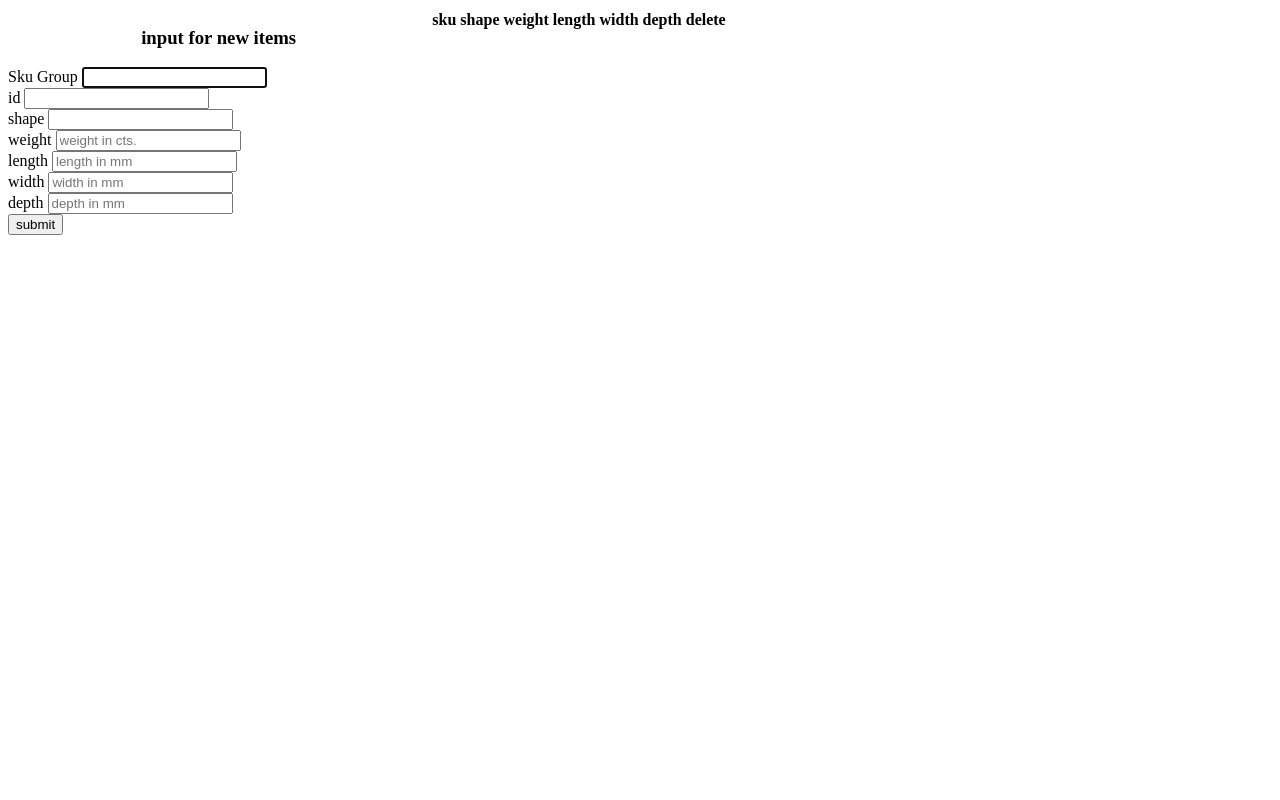
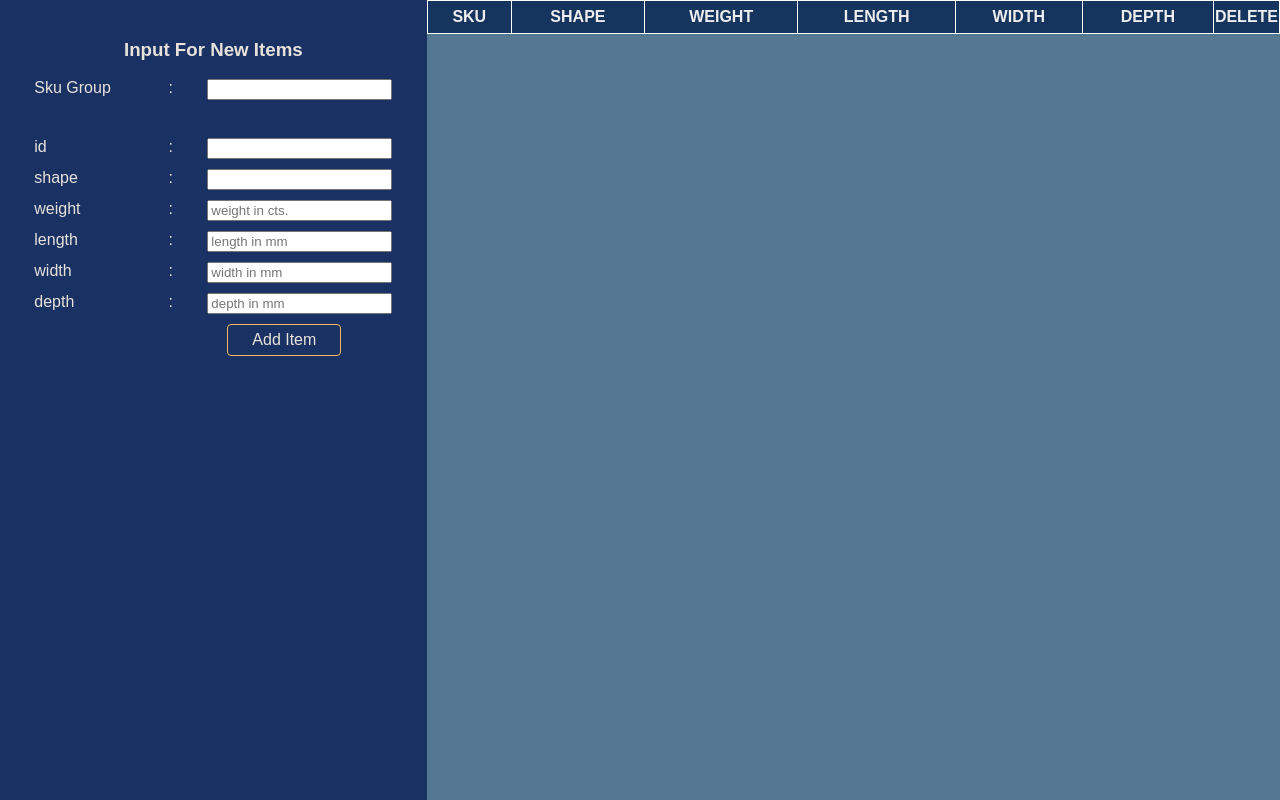
Before and after one commit to Sagetrash/tgnj-app, a Flask app: page / in a window 1280 px wide. Run offline with Flask 3, Linux system fonts and the light colour scheme; lists and menus that the app fills with data are empty.

Commit message:
GUI Improvements

```diff
--- a/src/tgnj_app/gui/static/script.js
+++ b/src/tgnj_app/gui/static/script.js
@@ -51,7 +51,7 @@ async function loadItemsByGroup(sku_group) {
     setItemId(data);
     document.getElementById("shape").value =
       `${data[data.length - 1].shape.charAt(0).toUpperCase() + data[data.length - 1].shape.slice(1)}`;
-    console.log("data sent!");
+    scrollToEnd();
   } catch (error) {
     console.error("error loading items: ", error);
   }
@@ -61,24 +61,32 @@ async function renderTable(data) {
   const tbody = document.getElementById("display-table-body");
   tbody.innerHTML = "";
   if (!data || data.length === 0) {
-    tbody.innerHTML =
-      "<tr><td colspan = '5' style = 'text-align:center;'>No items found in this group.</td></tr>";
+    tbody.innerHTML = `<tr class = "table-row" style=""= ><td colspan = '7' style = 'text-align:center;'>No items found in this group.</td></tr>`;
     return;
   }
+  counter = 0;
   data.forEach((item) => {
+    counter++;
     const row = document.createElement("tr");
     const formattedId = String(item.sku_id).padStart(3, "0");
     row.classList.add("table-row");
+    if (counter == data.length) {
+      row.id = "last-row";
+    }
+    if (counter % 2 === 0) {
+      row.classList.add("alt-row");
+    }
     row.innerHTML = `
     <td>${item.sku_group}-${formattedId}</td>
     <td contenteditable="true" onblur="editItem('${item.sku_group}',${item.sku_id},'shape',this.innerText)">${item.shape}</td>
-    <td contenteditable="true" onblur="editItem('${item.sku_group}',${item.sku_id},'weight',this.innerText)">${item.weight.toFixed(2)}</td>
+    <td contenteditable="true" onblur="editItem('${item.sku_group}',${item.sku_id},'weight',this.innerText)">${item.weight}</td>
     <td contenteditable="true" onblur="editItem('${item.sku_group}',${item.sku_id},'length',this.innerText)">${item.length}</td>
     <td contenteditable="true" onblur="editItem('${item.sku_group}',${item.sku_id},'width',this.innerText)">${item.width}</td>
     <td contenteditable="true" onblur="editItem('${item.sku_group}',${item.sku_id},'depth',this.innerText)">${item.depth}</td>
-    <td onclick = "event.stopPropagation();"><button onclick="deleteItem('${item.sku_group}',${item.sku_id})">❌</button></td>
+    <td class="deleteCol" onclick = "event.stopPropagation();"><span class="delete-button" onclick="deleteItem('${item.sku_group}',${item.sku_id})"><svg xmlns="http://www.w3.org/2000/svg" width="20" height="20" viewBox="0 0 24 24" fill="#" class="delete-icon">
+    <path d="M6 19c0 1.1.9 2 2 2h8c1.1 0 2-.9 2-2V7H6v12zM19 4h-3.5l-1-1h-5l-1 1H5v2h14V4z"/>
+  </svg></span></td>
     `;
-
     tbody.appendChild(row);
   });
 }
@@ -122,16 +130,16 @@ async function deleteItem(sku_group, sku_id) {
 }
 
 async function handleFormSubmit() {
-  console.log("pressed submit");
   const payload = {
     sku_group: document.getElementById("sku_group").value,
     sku_id: parseInt(document.getElementById("item_id").value),
     shape: document.getElementById("shape").value.toLowerCase(),
-    weight: parseFloat(document.getElementById("weight").value).toFixed(2),
+    weight: parseFloat(document.getElementById("weight").value),
     length: parseInt(document.getElementById("length").value),
     width: parseInt(document.getElementById("width").value),
     depth: parseInt(document.getElementById("depth").value),
   };
+
   for (const key in payload) {
     if (Object.hasOwnProperty.call(payload, key)) {
       if (!payload[key] || payload[key].length === 0) {
@@ -157,6 +165,11 @@ async function handleFormSubmit() {
   item_id.value = String(Number(item_id.value) + 1);
 }
 
+function scrollToEnd() {
+  const row = document.getElementById("last-row");
+  if (row) row.scrollIntoView({ behaviour: "smoot", block: "end" });
+}
+
 window.onload = () => {
   setupKeyboardNavigation();
   group = document.getElementById("sku_group").value;
--- a/src/tgnj_app/gui/static/style.css
+++ b/src/tgnj_app/gui/static/style.css
@@ -1,29 +1,182 @@
 body {
-  display: grid;
-  grid-template-columns: 2fr 4fr;
+  height: 100%;
+  margin: 0px;
+  background-color: #090443;
+  font-family: Arial, Helvetica, sans-serif;
+  color: #e8e2db;
 }
 
-.form-container {
-  display: block;
-  position: sticky;
+.window {
+  display: flex;
+  flex-direction: row;
+  grid-template-columns: 2fr 4fr;
+  flex-grow: 1;
+  border-collapse: collapse;
+  min-height: 100vh;
+  width: 100vw;
+}
+
+.button {
+  font-size: large;
+}
+
+.form {
+  --width-of-input: 200px;
+  --border-height: 1px;
+  --border-before-color: rgba(221, 221, 221, 0.39);
+  --border-after-color: #5891ff;
+  position: relative;
+  width: var(--width-of-input);
+}
+/* styling of Input */
+.input {
+  font-size: 0.9rem;
+  background-color: transparent;
+  width: 100%;
+  box-sizing: border-box;
+  padding-inline: 0.5em;
+  padding-block: 0.7em;
+  border: none;
+  border-bottom: var(--border-height) solid var(--border-before-color);
+}
+
+input:focus {
+  outline: none;
 }
 
 .form-area {
   position: sticky;
   top: 20px;
+  align-self: center;
+  width: 100%;
 }
+
 .form-container h3 {
   text-align: center;
+  text-transform: capitalize;
 }
 
+.form-container {
+  /* padding: 10px; */
+  background-color: #1a3263;
+  flex: 1;
+  flex-grow: 1;
+  position: sticky;
+  height: inherit;
+}
+.table-window {
+  background-color: #547792;
+
+  flex: 2;
+}
+
+.table-container {
+  background-color: black;
+}
+.table-row {
+  background-color: #39688c;
+}
 .table-row:hover {
-  background-color: aqua;
+  background-color: #39688c82;
+  cursor: pointer;
+}
+
+.alt-row {
+  background-color: #5a80bd;
+  color: E8E2DB;
+}
+
+#display-table {
+  border-collapse: collapse;
+  width: 100%;
+  text-align: center;
+  color: #eee;
+}
+
+.deleteCol {
+  width: 7%;
+}
+
+th {
+  text-transform: uppercase;
+}
+#display-table td,
+th {
+  border: 1px solid white;
+}
+
+#display-table thead th {
+  background-color: #16355e;
+  position: sticky;
+  top: 0;
+  z-index: 1;
+  height: 30px;
 }
 
 .modal-container {
   display: none;
 }
 
-td {
+.form-area form {
+  display: flex;
+  flex-direction: column;
+  width: 100%;
+  gap: 10px;
+  justify-items: right;
+}
+.form-area form div {
+  display: flex;
+  flex-flow: row nowrap;
+  justify-items: center;
+  justify-content: space-evenly;
+}
+.form-area form div label {
+  width: 100px;
+  text-align: left;
+}
+.form-area {
+  display: flex;
+  flex-direction: column;
+  width: 100%;
+}
+
+.form-submit-button {
+  cursor: pointer;
+  outline: 0;
+  display: inline-block;
+  font-weight: 400;
+  line-height: 1.5;
   text-align: center;
+  background-color: transparent;
+  border: 1px solid transparent;
+  padding: 3px 24px;
+  font-size: 1rem;
+  border-radius: 0.25rem;
+  width: fit-content;
+  transition:
+    color 0.15s ease-in-out,
+    background-color 0.15s ease-in-out,
+    border-color 0.15s ease-in-out,
+    box-shadow 0.15s ease-in-out;
+  color: #e8e2db;
+  border-color: #fab95b;
+  align-self: flex-end;
+  margin-right: 20%;
 }
+.form-submit-button:hover {
+  color: #1a3263;
+  background-color: #fab95b;
+  border-color: #e8e2db;
+}
+
+.delete-button {
+  display: block;
+}
+
+.delete-button svg {
+  fill: white;
+}
+
+.delete-button:hover svg {
+  fill: rgb(216, 70, 34);
+}
--- a/src/tgnj_app/gui/templates/index.html
+++ b/src/tgnj_app/gui/templates/index.html
@@ -7,12 +7,15 @@
     <link rel="stylesheet" href="{{url_for('static',filename='style.css')}}" />
   </head>
   <body>
+    <div class="window">
       <!--  -->
       <div class="form-container">
         <div class="form-area">
-        <h3>input for new items</h3>
+          <h3>Input for new items</h3>
           <form action="" onsubmit="event.preventDefault()">
+            <div>
               <label for="sku_group">Sku Group</label>
+              <span>:</span>
               <input
                 type="text"
                 id="sku_group"
@@ -20,14 +23,21 @@
                 oninput="liveLoadGroup()"
                 required
               />
+            </div>
             <br />
+            <div>
               <label for="item_id">id</label>
+              <span>:</span>
               <input type="text" name="item_id" id="item_id" required />
-          <br />
+            </div>
+            <div>
               <label for="shape">shape</label>
+              <span>:</span>
               <input type="text" name="shape" id="shape" required />
-          <br />
+            </div>
+            <div>
               <label for="weight">weight</label>
+              <span>:</span>
               <input
                 type="text"
                 name="weight"
@@ -35,8 +45,10 @@
                 placeholder="weight in cts."
                 required
               />
-          <br />
+            </div>
+            <div>
               <label for="length">length</label>
+              <span>:</span>
               <input
                 type="text"
                 name="length"
@@ -44,8 +56,10 @@
                 placeholder="length in mm"
                 required
               />
-          <br />
+            </div>
+            <div>
               <label for="width">width</label>
+              <span>:</span>
               <input
                 type="text"
                 name="width"
@@ -53,8 +67,10 @@
                 placeholder="width in mm"
                 required
               />
-          <br />
+            </div>
+            <div>
               <label for="depth">depth</label>
+              <span>:</span>
               <input
                 type="text"
                 name="depth"
@@ -62,12 +78,15 @@
                 placeholder="depth in mm"
                 required
               />
-          <br />
-          <button type="submit">submit</button>
+            </div>
+            <span onclick="handleFormSubmit()" class="form-submit-button"
+              >Add Item</span
+            >
           </form>
         </div>
       </div>
       <!--  -->
+      <div class="table-window">
         <div class="table-container">
           <table id="display-table">
             <thead>
@@ -78,61 +97,14 @@
                 <th>length</th>
                 <th>width</th>
                 <th>depth</th>
-            <th>delete</th>
+                <th class="deleteCol">delete</th>
               </tr>
             </thead>
             <tbody id="display-table-body"></tbody>
           </table>
         </div>
-    <!-- <div id="modal-container" class="modal-container">
-      <div class="modal-content">
-        <h3>edit item</h3>
-        <p id="item_sku_id">hello</p>
-        <br />
-        <form action="" id="edit-form" onsubmit="handleEditFormSubmit()">
-          <label for="shape">shape</label>
-          <input type="text" name="shape" id="edit_shape" required />
-          <br />
-          <label for="weight">weight</label>
-          <input
-            type="text"
-            name="weight"
-            id="edit_weight"
-            placeholder="weight in cts."
-            required
-          />
-          <br />
-          <label for="length">length</label>
-          <input
-            type="text"
-            name="length"
-            id="edit_length"
-            placeholder="length in mm"
-            required
-          />
-          <br />
-          <label for="width">width</label>
-          <input
-            type="text"
-            name="width"
-            id="edit_width"
-            placeholder="width in mm"
-            required
-          />
-          <br />
-          <label for="depth">depth</label>
-          <input
-            type="text"
-            name="depth"
-            id="edit_depth"
-            placeholder="depth in mm"
-            required
-          />
-          <br />
-          <button id="edit_submit">edit</button>
-        </form>
       </div>
-    </div> -->
+    </div>
     <script src="{{ url_for('static',filename='script.js')}}"></script>
   </body>
 </html>
```
Lines whose indentation alone changed are shown as unchanged.
